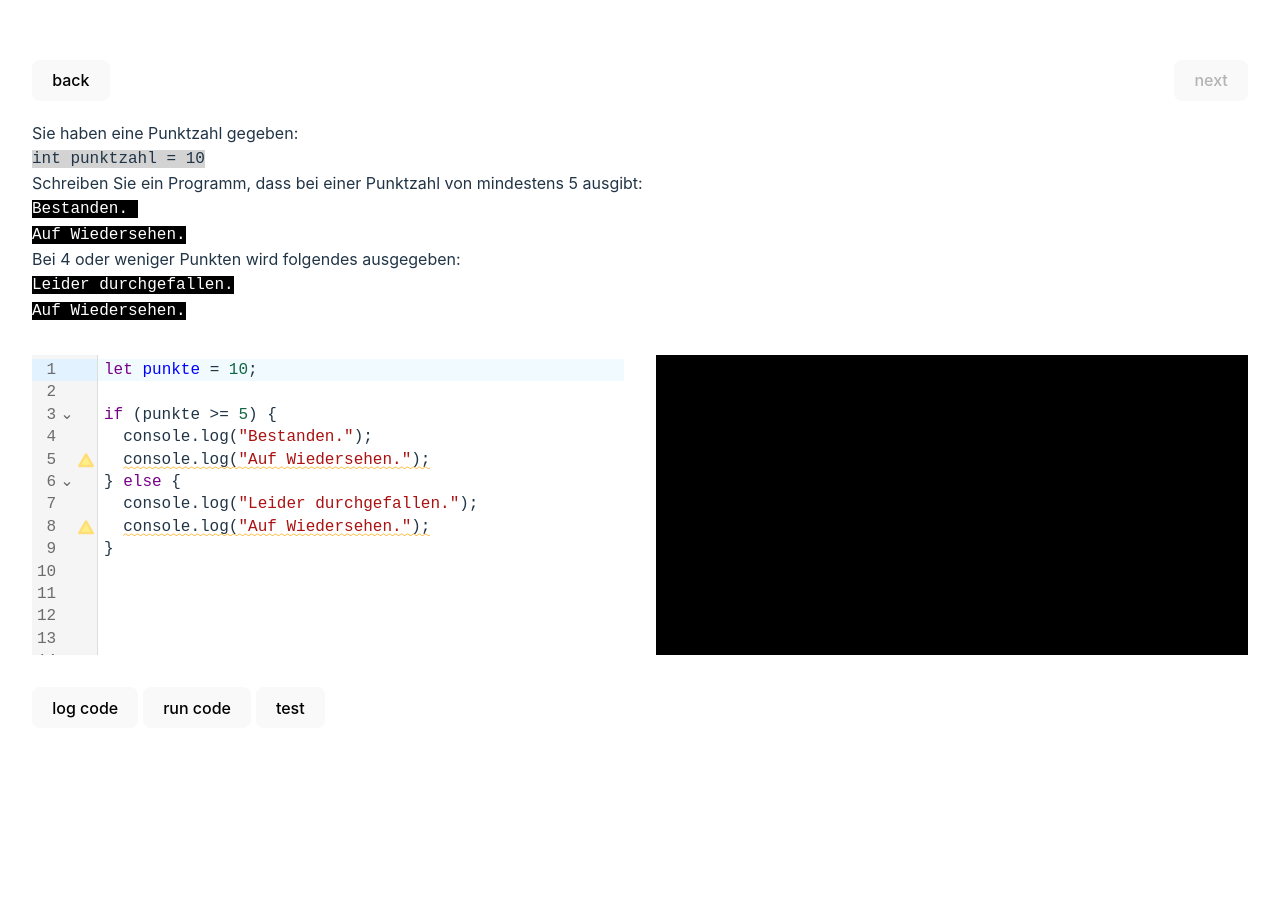
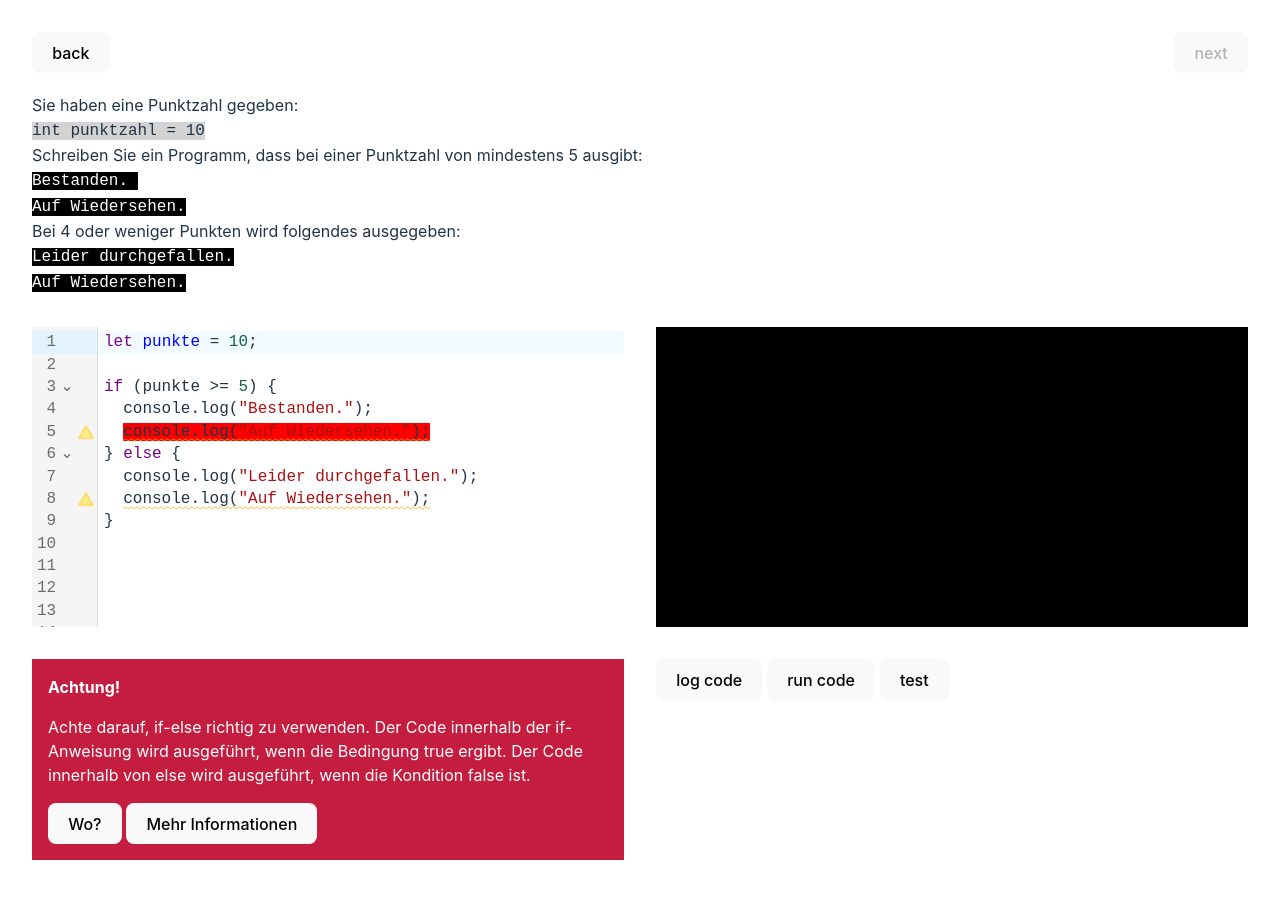
Before and after one commit to leje512/learn-to-code, a Svelte app in the folder codingtutorial/: page / in a window 1280 px wide. Both pictures are taken after a click on the button "next". Shown: the top 898 px of the page. Before the commit the page ends 800 px from the top, so only its background shows below. Built offline with nearby package versions, Linux system fonts and the light colour scheme.

Commit message:
feat(CodeEditor): add error highlighting

```diff
--- a/codingtutorial/package.json
+++ b/codingtutorial/package.json
@@ -30,6 +30,7 @@
     "chai": "npm:@esm-bundle/chai@^4.3.4-fix.0",
     "codemirror": "^6.0.1",
     "eslint4b-prebuilt": "^6.7.2",
+    "lodash": "^4.17.21",
     "rollup": "^2.79.1"
   }
 }
--- a/codingtutorial/src/App.svelte
+++ b/codingtutorial/src/App.svelte
@@ -40,7 +40,7 @@
   .exercise-action {
     display: flex;
     justify-content: space-between;
-    padding: 20px 0;
+    padding: 0 0 20px 0;
   }
   button:disabled {
     cursor: not-allowed;
--- a/codingtutorial/src/components/CodeEditor.svelte
+++ b/codingtutorial/src/components/CodeEditor.svelte
@@ -3,13 +3,38 @@
   import { EditorView, basicSetup } from "codemirror"
   import { javascript } from "@codemirror/lang-javascript"
   import { linter, lintGutter } from "@codemirror/lint"
-  import { EditorState } from "@codemirror/state"
+  import { EditorState, StateField, StateEffect } from "@codemirror/state"
+  import { Decoration } from "@codemirror/view"
   import astlint, { clearLintDiagnostics } from "../lib/astlint"
+  import { isEqual } from "lodash"
 
   const dispatch = createEventDispatcher()
   export let initialcode = "\n\n\n\n\n\n\n\n\n\n\n"
+  export let error
+  let previousError
 
   let view
+  const highlightExtension = StateField.define({
+    create() {
+      return Decoration.none
+    },
+    update(value, transaction) {
+      value = value.map(transaction.changes)
+
+      for (let effect of transaction.effects) {
+        try {
+          value = value.update({ add: effect.value, sort: true })
+        } catch (error) {}
+      }
+      return value
+    },
+    provide: (f) => EditorView.decorations.from(f),
+  })
+
+  const highlightDecoration = Decoration.mark({
+    attributes: { style: "background-color: red" },
+  })
+
   let state = EditorState.create({
     doc: initialcode,
     extensions: [
@@ -23,6 +48,7 @@
         })
         clearLintDiagnostics()
       }),
+      highlightExtension,
     ],
   })
 
@@ -40,6 +66,20 @@
         },
       })
     }
+  }
+
+  $: {
+    if (
+      (error && !previousError) ||
+      (error && previousError && !isEqual(error, previousError))
+    ) {
+      view.dispatch({
+        effects: StateEffect.define({
+          map: ({ from, to }) => ({ from, to }),
+        }).of([highlightDecoration.range(error.from, error.to)]),
+      })
+    }
+    previousError = error
   }
 
   onMount(() => {
--- a/codingtutorial/src/components/Sandbox.svelte
+++ b/codingtutorial/src/components/Sandbox.svelte
@@ -2,12 +2,19 @@
   import { onMount } from "svelte"
   import CodeEditor from "./CodeEditor.svelte"
   import { runUnitTest } from "../lib/tests"
+  import { getDiagnostics } from "../lib/astlint"
 
   export let title
   export let initialcode
 
   let code
   let consoleCode = ""
+  let errors = []
+  let messageIndex = 0
+
+  // TODO: zeige Fehler -> markiert Fehler im Code
+  // TODO: mehr Infos -> nächstes Level
+  // TODO: weitere Erklärungen -> erkläre zusätzliche Prinzipien wie if-Bedingung etc.
 
   onMount(() => {
     // override console.log to show message in div
@@ -20,6 +27,7 @@
 
   function updateCode(event) {
     code = event.detail.text
+    errors = getDiagnostics(code)
   }
 
   function logCode() {
@@ -40,16 +48,34 @@
     document.body.style.background = correct ? "green" : "red"
   }
 
-  // TODO: add test function here to avoid having to run the code before you can test
+  function showWhere() {
+    // TODO: mark in code, where?
+  }
+
+  function moreInformation() {
+    if (messageIndex < errors[0].messages.length - 1) {
+      messageIndex++
+    }
+  }
 </script>
 
 <div id="sandbox">
   <div id="editor">
-    <CodeEditor {initialcode} on:edited={updateCode} />
+    <CodeEditor {initialcode} error={errors[0]} on:edited={updateCode} />
   </div>
   <p id="console">
     {consoleCode}
   </p>
+  {#if errors.length}
+    <div id="error">
+      <h4>Achtung!</h4>
+      <p>{errors[0].messages[messageIndex]}</p>
+      <button on:click={showWhere}>Wo?</button>
+      {#if messageIndex < errors[0].messages.length - 1}
+        <button on:click={moreInformation}>Mehr Informationen</button>
+      {/if}
+    </div>
+  {/if}
   <div id="action">
     <button on:click={logCode}>log code</button>
     <button on:click={run}>run code</button>
@@ -64,7 +90,7 @@
     grid-template-columns: minmax(250px, 1fr) minmax(250px, 1fr);
     grid-template-areas:
       "editor console"
-      "action action";
+      "error action";
     grid-gap: 2em;
   }
   #editor {
@@ -78,6 +104,16 @@
     padding: 0 5px;
     line-height: 1.4;
   }
+  #error {
+    grid-area: error;
+    background-color: #c41d3f;
+    margin: 0;
+    padding: 1em;
+    color: white;
+  }
+  #error h4 {
+    margin: 0;
+  }
   #action {
     grid-area: action;
   }
--- a/codingtutorial/src/lib/astlint.js
+++ b/codingtutorial/src/lib/astlint.js
@@ -24,6 +24,23 @@ export default (view) => {
   return diagnostics
 }
 
+export function getDiagnostics(code) {
+  const ast = parse(code, {
+    ecmaVersion: "latest",
+  })
+  walk.fullAncestor(ast, (node, ancestors) => {
+    switch (true) {
+      case node.type == "ExpressionStatement" &&
+        node.expression.callee.object.name == "console" &&
+        node.expression.callee.property.name == "log" &&
+        node.expression.arguments[0].value.includes("Auf Wiedersehen") &&
+        ancestors[ancestors.length - 2].type !== "Program":
+        errorConsoleLogNotInBody(node)
+    }
+  })
+  return diagnostics
+}
+
 export function clearLintDiagnostics() {
   diagnostics = []
 }
@@ -35,35 +52,11 @@ const errorConsoleLogNotInBody = (node) => {
     "Code außerhalb von if-else wird immer ausgeführt.",
     "console.log('Auf Wiedersehen'); sollte nicht in if-else enthalten sein. Stattdessen wird diese danach ausgeführt.",
   ]
-  // get biggest messageIndex at current node and use next message
-  const messageIndex = errorStore.reduce((resultIndex, errorElement) => {
-    if (errorElement.from === node.start && errorElement.to === node.end) {
-      const newMessageIndex =
-        messages.findIndex((message) => message === errorElement.message) + 1
-      resultIndex =
-        resultIndex > newMessageIndex ? resultIndex : newMessageIndex
-    }
-    return resultIndex
-  }, 0)
   const diagnosticElement = {
     from: node.start,
     to: node.end,
     severity: "warning",
-    message: messages[messageIndex],
-  }
-  if (messageIndex < messages.length - 1) {
-    diagnosticElement.actions = [
-      {
-        name: "Mehr Informationen.",
-        apply(view) {
-          // TODO: compute linter here to reload changes
-          errorStore.push({
-            ...diagnosticElement,
-            message: messages[messageIndex],
-          })
-        },
-      },
-    ]
+    messages,
   }
   diagnostics.push(diagnosticElement)
 }
```
Also changed, not shown: 1 other file (tests, documents, lock files or other folders).
